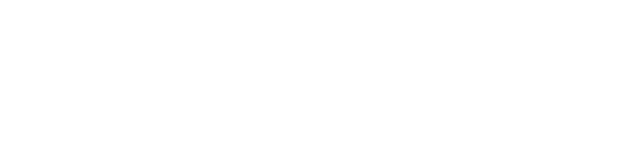
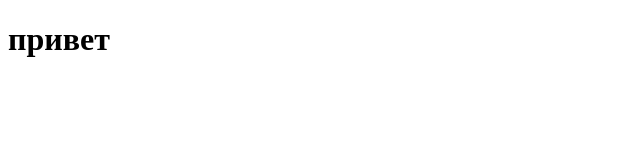
Before and after one commit to amakeleev/first-project, a plain HTML site: page index.html in a window 1280 px wide. Shown: the whole page, without its empty margins (0-640 px from the left). Drawn offline with Linux system fonts and the light colour scheme.

Commit message:
добавил h1 в проект

```diff
--- a/index.html
+++ b/index.html
@@ -6,6 +6,6 @@
   <title>Document</title>
 </head>
 <body>
-
+  <h1>привет</h1>
 </body>
 </html>
--- a/style.css
+++ b/style.css
@@ -0,0 +1,3 @@
+h1 {
+  margin: auto;
+}
```
